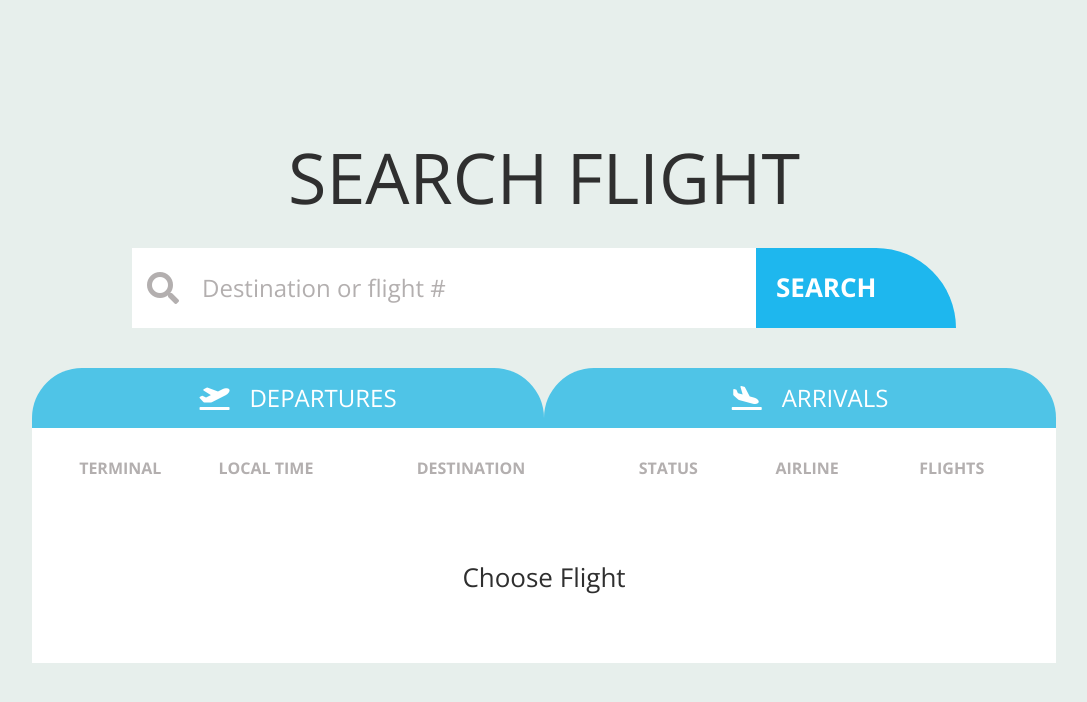
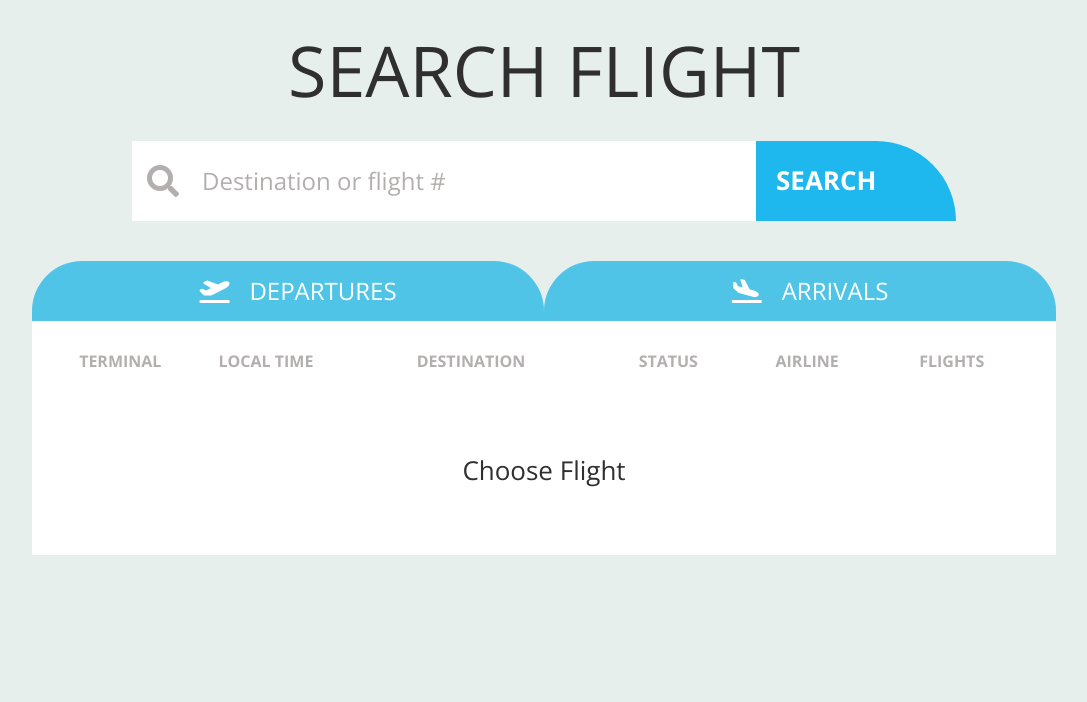
Before and after one commit to AlexKlyde/airport-project, a React app: page / in a window 1280 px wide. Shown: the top 702 px of the page, without its empty margins (96-1183 px from the left). Built offline with nearby package versions, Linux system fonts and the light colour scheme.

Commit message:
refactored main styles

```diff
--- a/src/styles/index.scss
+++ b/src/styles/index.scss
@@ -11,7 +11,6 @@ body {
 #root {
   display: flex;
   justify-content: center;
-  align-items: center;
   min-height: 100vh;
-  padding: 20px 50px
+  padding: 30px 50px
 }
```
